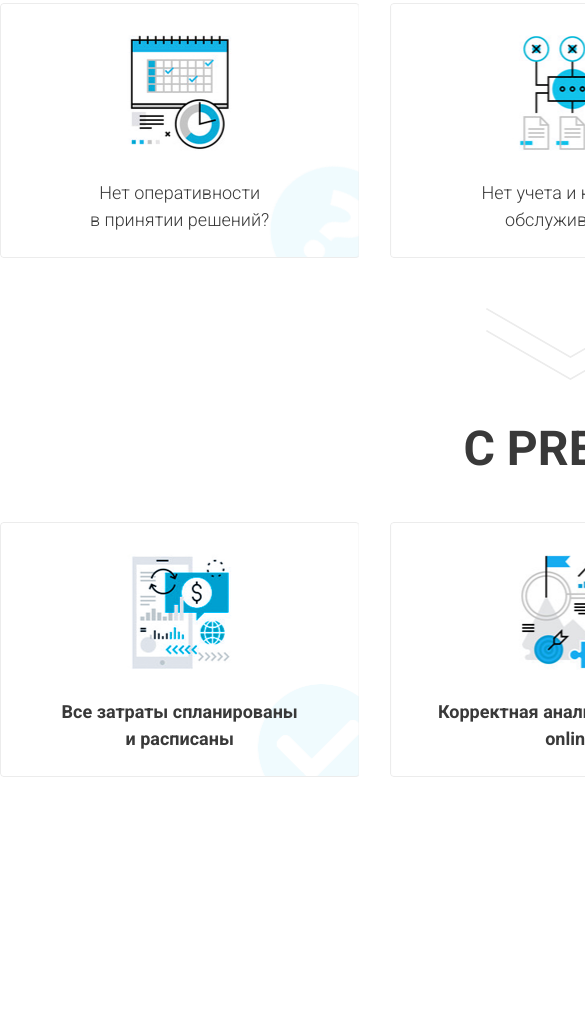
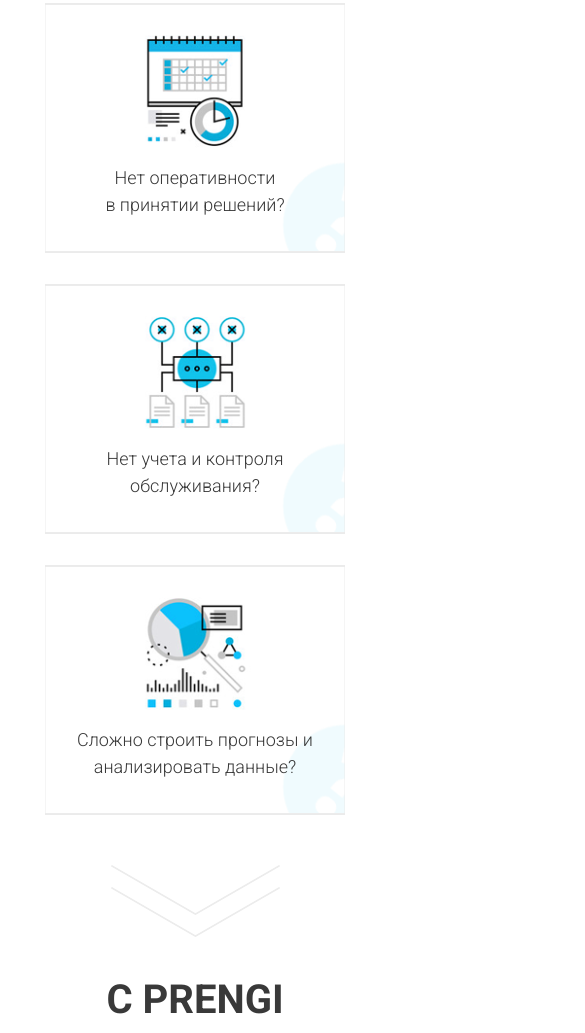
Before and after one commit to NikitaShilonosov/prengi, a website: page src/index.html in a window 390 px wide. Shown: the part 770-1803 px from the top of the page, 585 px wide, since content can reach past the window. Before the commit the page ends 1596 px from the top, so only its background shows below. Drawn offline with nearby package versions, Linux system fonts and the light colour scheme; files that its build step writes are made by us from their sources; files whose address does not match are found by name; a web font is replaced by a local one.

Commit message:
добавил мобильную адаптацию в блок Prengi

```diff
--- a/src/sass/blocks/_prengi.scss
+++ b/src/sass/blocks/_prengi.scss
@@ -64,4 +64,56 @@
         color: #393939;
     }
 
+
+    /* Мобильная адаптация */
+    @media (max-width: 1200px) {
+        .container {
+            max-width: 960px;
+        }
+        &__item {
+            background-size: cover;
+            background-position: 50% 100%;
+            border: 1px solid rgba(236,236,236, 0.5);
+        }
+    }
+    @media (max-width: 992px) {
+        .container {
+            max-width: 720px;
+        }
+        &__descr {
+            padding-top: 160px;
+        }
+        &__bold {
+            padding-top: 160px;
+        }
+    }
+    @media (max-width: 768px) {
+        .container {
+            max-width: 540px;
+        }
+        &__top {
+            flex-direction: column;
+            align-items: center;
+        }
+        &__bot {
+            flex-direction: column;
+            align-items:center;
+            padding-bottom: 10px;
+
+        }
+    }
+    @media (max-width: 576px) {
+        .container {
+            max-width: 100%;
+            padding: 0 10px;
+        }
+        &__text {
+            font-size: 40px;
+        }
+        &__item {
+            width: 300px;
+            height: 250px;
+        }
+    }
+
 }
```
Also changed, not shown: src/index.html (+1 -0 lines), dist/css/style.min.css.
